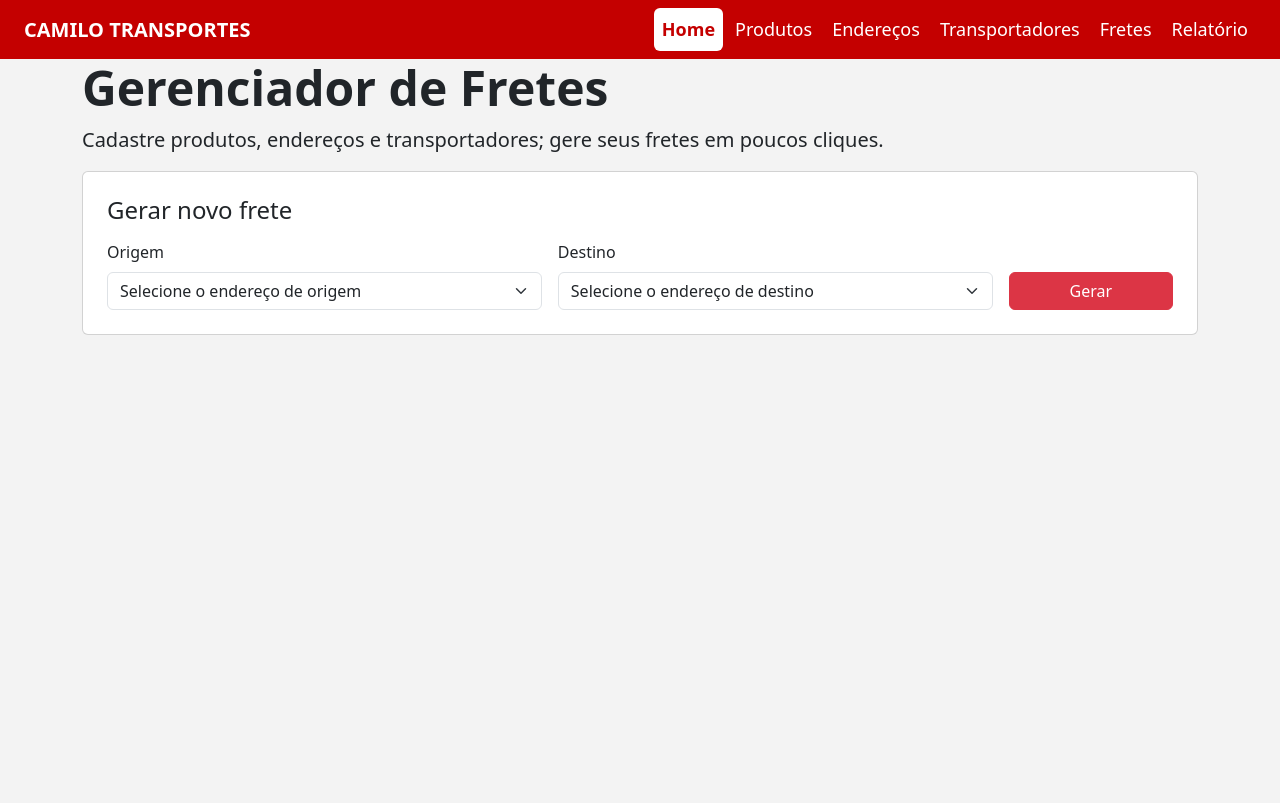
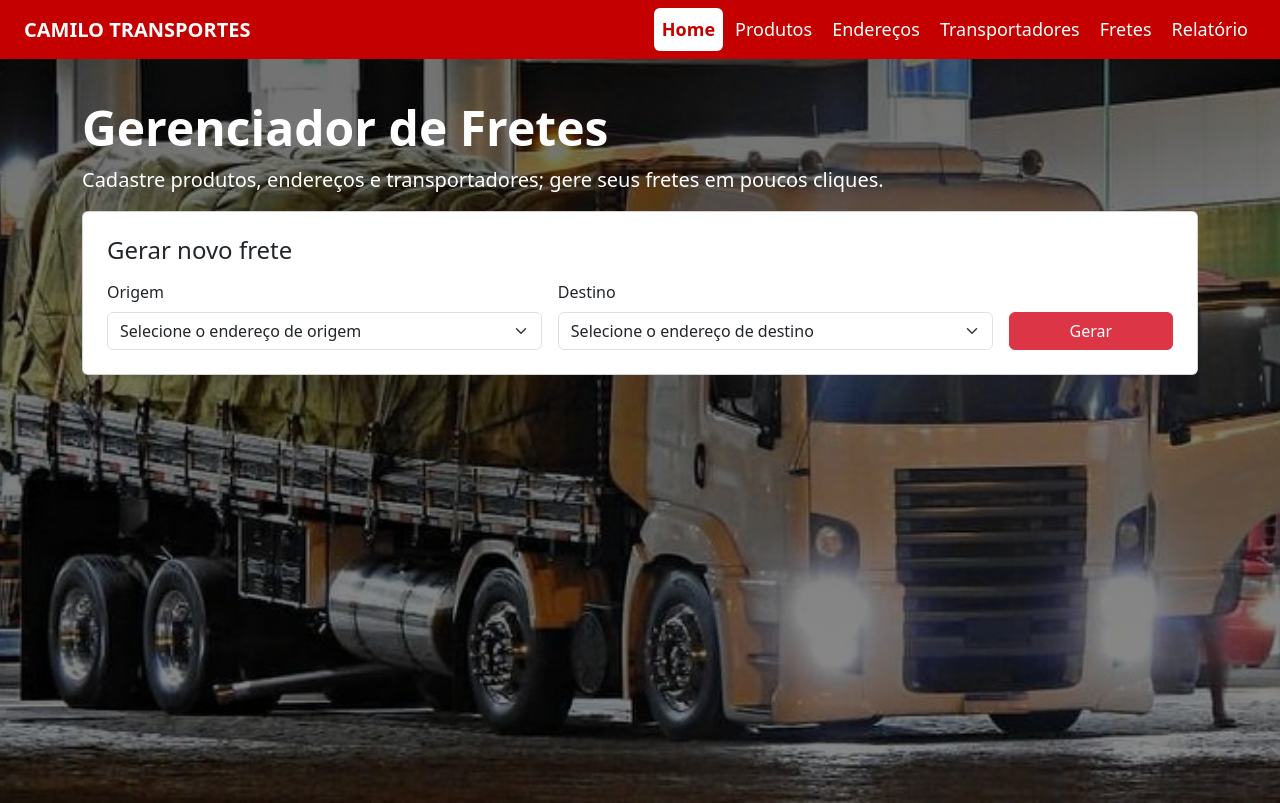
Before and after one commit to Camilo1073inf/apo_logistica, a PHP site: page / in a window 1280 px wide. Before the commit the page ends 335 px from the top, so only its background shows below. Run offline with PHP 8.4, Linux system fonts and the light colour scheme; data that the repository does not hold is empty.

Commit message:
home com imagem de fundo

```diff
--- a/assets/css/estilo.css
+++ b/assets/css/estilo.css
@@ -2,3 +2,9 @@
 .navbar .nav-link { color: #fff; font-size: 18px; border-radius: 6px; margin-left: 4px; }
 .navbar .nav-link.active { background: #fff; color: #c40000; font-weight: 700; }
 body { background-color: #f3f3f3; }
+.hero {
+  min-height: calc(100vh - 56px);
+  background: linear-gradient(rgba(0,0,0,.55), rgba(0,0,0,.45)), url("../caminhao.jpg") center/cover no-repeat;
+  color: #fff;
+  padding: 40px 0;
+}
```
